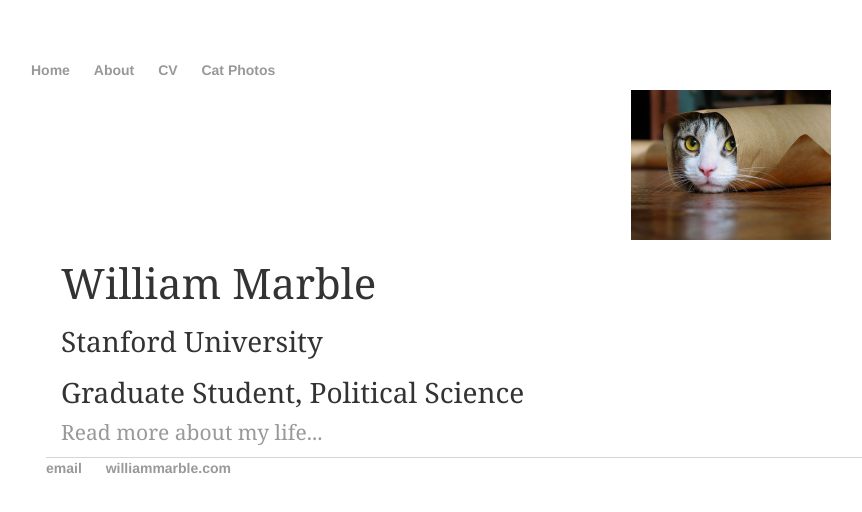
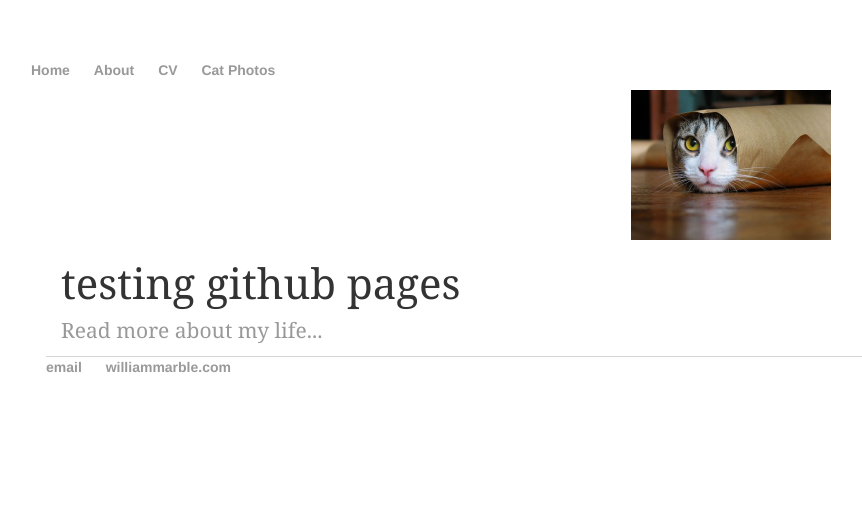
Before and after one commit to wpmarble/wpmarble.github.io, a Jekyll site: the page built from index.html, in a window 1280 px wide. Shown: the top 512 px of the page, without its empty margins (161-1023 px from the left). Built offline with Jekyll 4.4.1, drawn with Linux system fonts in a browser that asks for light colours.

Commit message:
still testing

```diff
--- a/cv/index.html
+++ b/cv/index.html
@@ -4,5 +4,5 @@ title: CV - William Marble
 ---
 <div class="blurb">
 	<h1>CV</h1>
-	<p><a href="/cv/marble_cv.pdf">PDF available here.</a></p>
+	<!-- <p><a href="/cv/marble_cv.pdf">PDF available here.</a></p> -->
 </div><!-- /.blurb -->
--- a/index.html
+++ b/index.html
@@ -6,8 +6,6 @@ title: William Marble
 
 <div class="blurb">
 	<headshot><img src="photos/headshot.jpg" style="width:200px; flush:right"></headshot>
-	<h1>William Marble</h1>
-	<h2>Stanford University</h2>
-	<h2>Graduate Student, Political Science</h2>
+	<h1>testing github pages</h1>
 	<p><a href="/about">Read more about my life...</a></p>
 </div><!-- /.blurb -->
```
